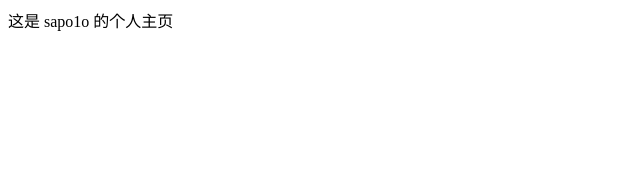
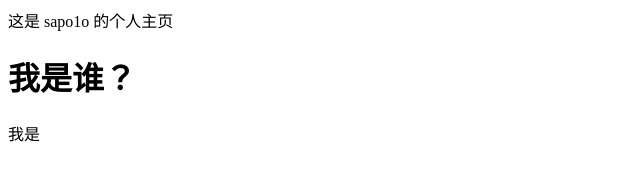
Before and after one commit to sapo1o/sapo1o.github.io, a plain HTML site: page index.html in a window 1280 px wide. Shown: the whole page, without its empty margins (0-640 px from the left). Drawn offline with Linux system fonts and the light colour scheme.

Commit message:
Update index.html

```diff
--- a/index.html
+++ b/index.html
@@ -1 +1,3 @@
 <p>这是 sapo1o 的个人主页</p>
+<h1>我是谁？</h1>
+<p>我是</p>
```
